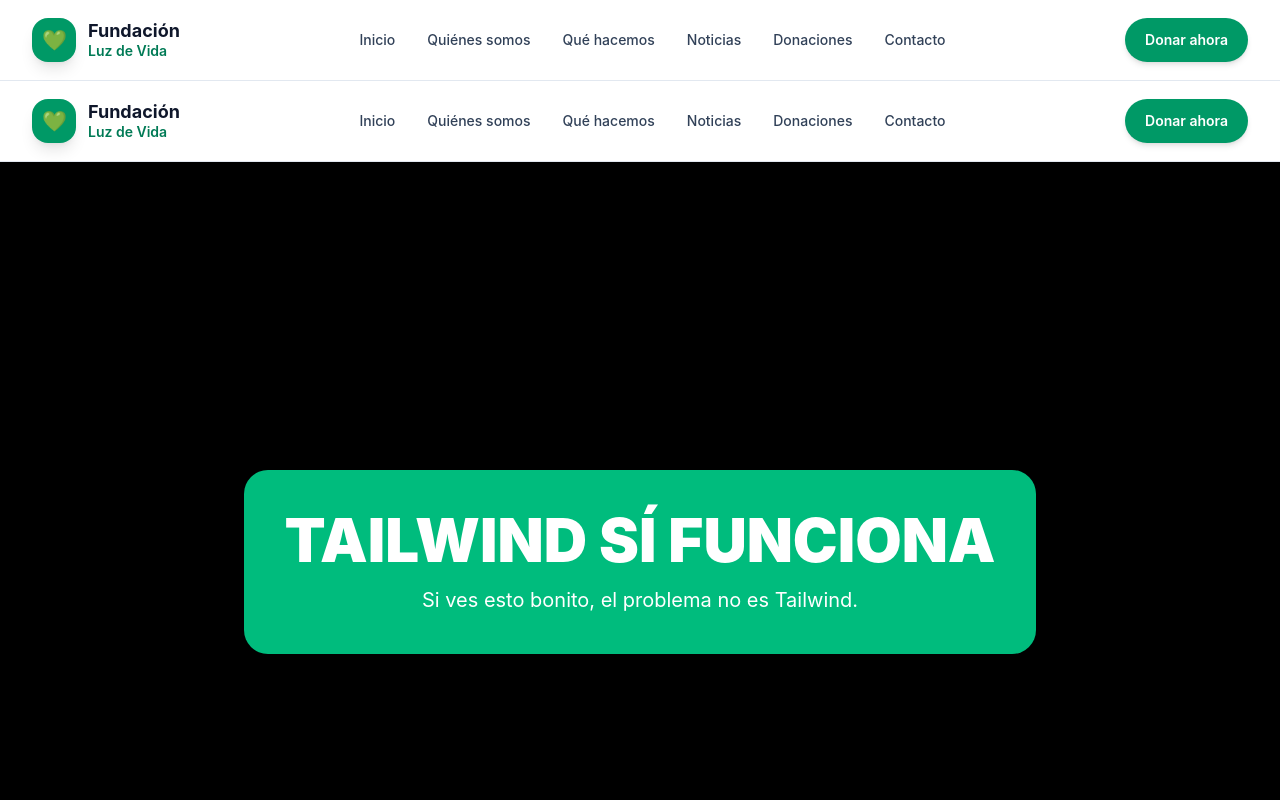
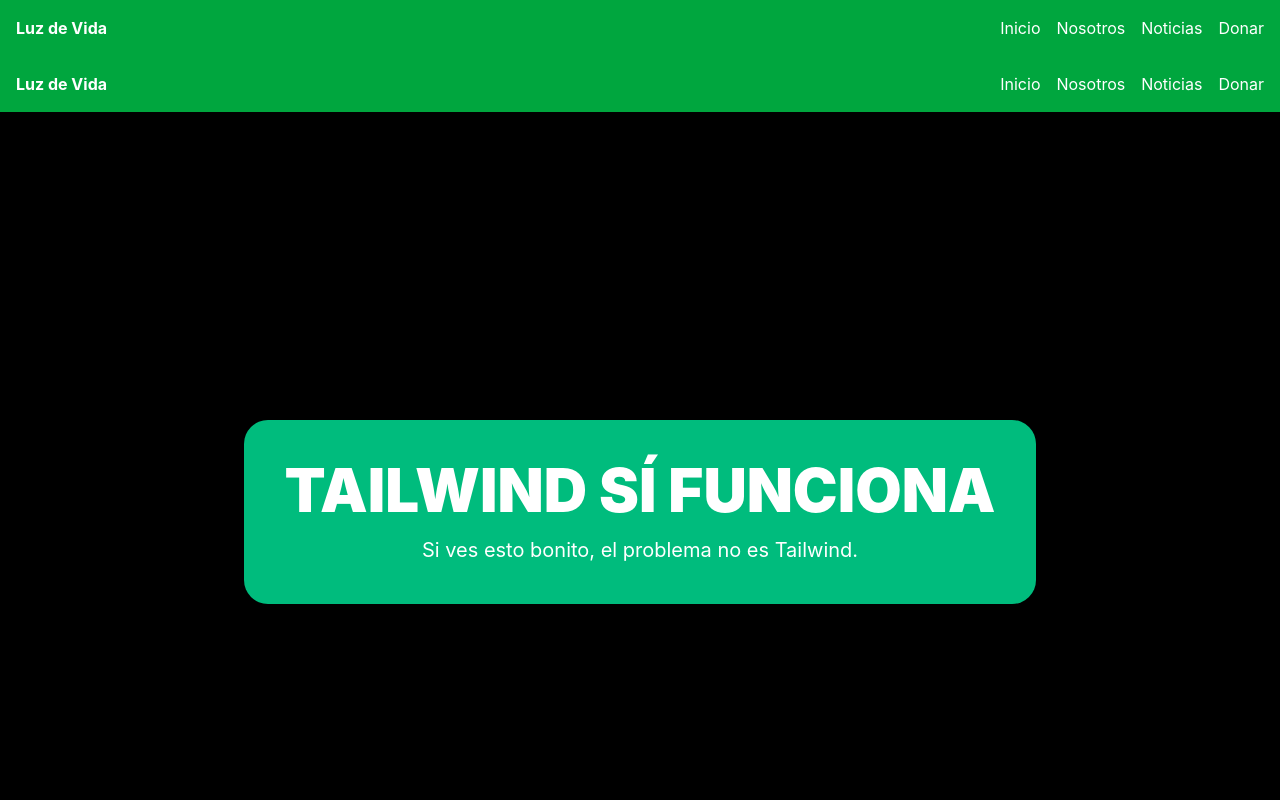
Before and after one commit to Patogol35/sitio-web, a React (Vite) app: page / in a window 1280 px wide. Shown: the top 800 px of the page. Built offline with nearby package versions, Linux system fonts and the light colour scheme.

Commit message:
Update Navbar.jsx

```diff
--- a/src/components/Navbar.jsx
+++ b/src/components/Navbar.jsx
@@ -1,89 +1,16 @@
-import { useState } from "react";
+// 📁 src/components/Navbar.jsx
+import { Link } from "react-router-dom";
 
-function Navbar() {
-  const [open, setOpen] = useState(false);
-
-  const links = [
-    { label: "Inicio", href: "#inicio" },
-    { label: "Quiénes somos", href: "#quienes-somos" },
-    { label: "Qué hacemos", href: "#que-hacemos" },
-    { label: "Noticias", href: "#noticias" },
-    { label: "Donaciones", href: "#donaciones" },
-    { label: "Contacto", href: "#contacto" },
-  ];
-
+export default function Navbar() {
   return (
-    <header className="sticky top-0 z-50 border-b border-slate-200 bg-white/90 backdrop-blur-md">
-      <div className="mx-auto max-w-7xl px-6 lg:px-8">
-        <div className="flex h-20 items-center justify-between">
-          <a href="#inicio" className="flex items-center gap-3">
-            <div className="flex h-11 w-11 items-center justify-center rounded-2xl bg-emerald-600 text-xl text-white shadow-lg">
-              💚
-            </div>
-            <div>
-              <p className="text-lg font-bold leading-none text-slate-900">
-                Fundación
-              </p>
-              <p className="mt-1 text-sm font-semibold leading-none text-emerald-700">
-                Luz de Vida
-              </p>
-            </div>
-          </a>
-
-          <nav className="hidden items-center gap-8 md:flex">
-            {links.map((link) => (
-              <a
-                key={link.href}
-                href={link.href}
-                className="text-sm font-medium text-slate-700 transition hover:text-emerald-600"
-              >
-                {link.label}
-              </a>
-            ))}
-          </nav>
-
-          <a
-            href="#donaciones"
-            className="hidden rounded-full bg-emerald-600 px-5 py-3 text-sm font-semibold text-white shadow-md transition hover:bg-emerald-700 md:inline-flex"
-          >
-            Donar ahora
-          </a>
-
-          <button
-            onClick={() => setOpen(!open)}
-            className="rounded-xl p-2 text-2xl text-slate-700 hover:bg-slate-100 md:hidden"
-          >
-            {open ? "✕" : "☰"}
-          </button>
-        </div>
-
-        {open && (
-          <div className="pb-5 md:hidden">
-            <div className="flex flex-col gap-4 rounded-2xl border border-slate-200 bg-white p-5 shadow-xl">
-              {links.map((link) => (
-                <a
-                  key={link.href}
-                  href={link.href}
-                  onClick={() => setOpen(false)}
-                  className="font-medium text-slate-700 hover:text-emerald-600"
-                >
-                  {link.label}
-                </a>
-              ))}
-
-              <a
-                href="#donaciones"
-                onClick={() => setOpen(false)}
-                className="mt-2 rounded-full bg-emerald-600 px-5 py-3 text-center text-sm font-semibold text-white transition hover:bg-emerald-700"
-              >
-                Donar ahora
-              </a>
-            </div>
-          </div>
-        )}
+    <nav className="bg-green-600 text-white p-4 flex justify-between">
+      <h1 className="font-bold">Luz de Vida</h1>
+      <div className="flex gap-4">
+        <Link to="/">Inicio</Link>
+        <Link to="/about">Nosotros</Link>
+        <Link to="/news">Noticias</Link>
+        <Link to="/donate">Donar</Link>
       </div>
-    </header>
+    </nav>
   );
 }
-
-export default Navbar;
```
